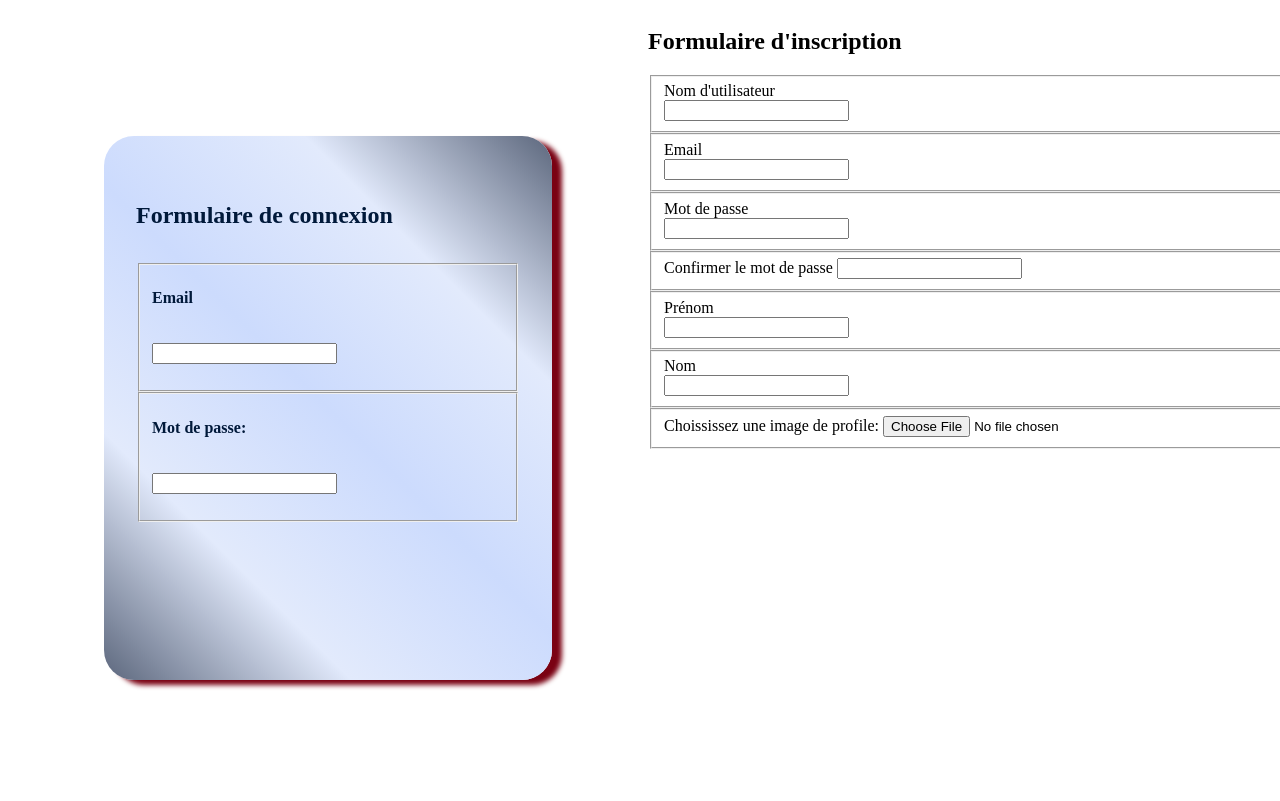
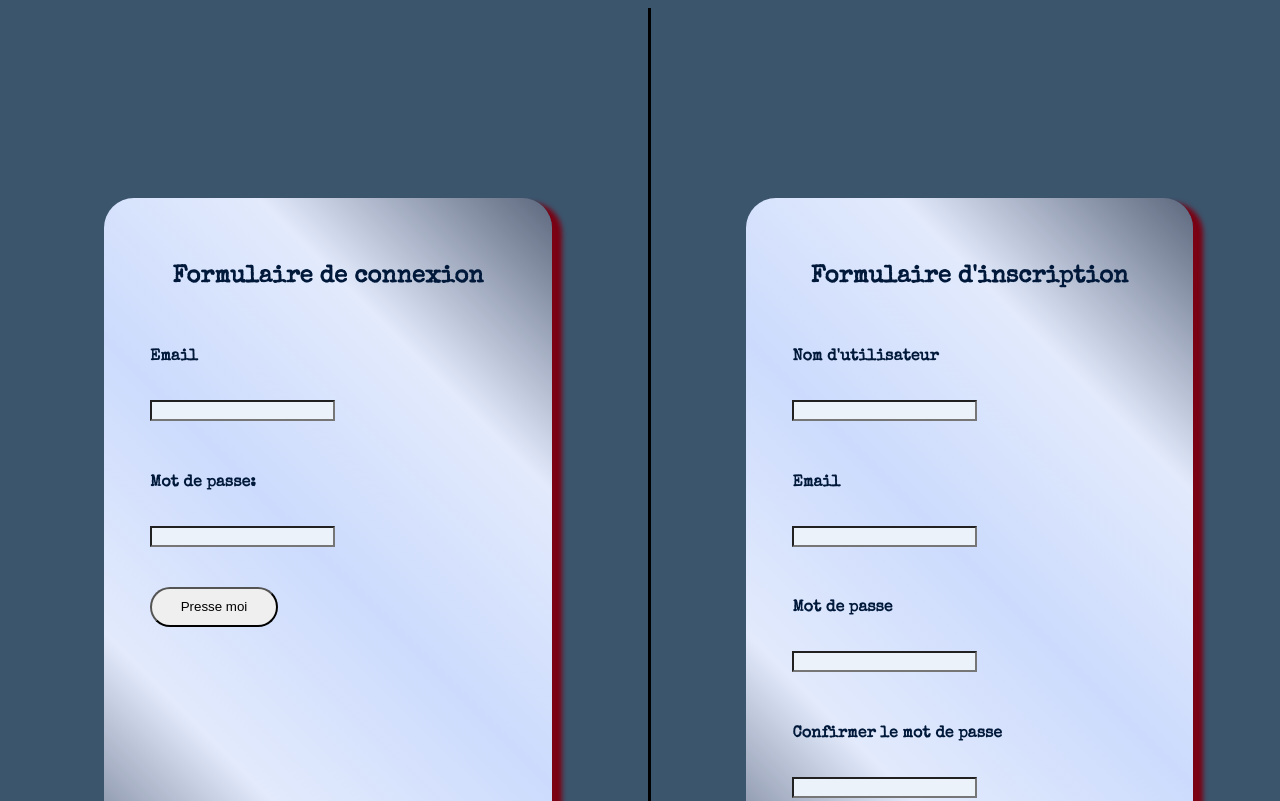
Before and after one commit to Syndicalix/res03-js-yepages, a plain HTML site: page index.html in a window 1280 px wide. Shown: the top 801 px of the page. Drawn offline with nearby package versions, Linux system fonts and the light colour scheme.

Commit message:
Projet Yepages Update

```diff
--- a/assets/styles/sass/style.scss
+++ b/assets/styles/sass/style.scss
@@ -2,15 +2,16 @@ body {
     font-style: "Montserrat";
     width: 100vw;
     height: 100vh;
+    background-color: #3B556D;
     main {
         display: grid;
         grid-template-columns: 1fr 1fr;
         width: 100%;
-        height: 100vh;
+        height: 100%;
         .left {
             display:grid;
             grid-column: 1 / 2;
-            form {
+            & > form {
                 padding: 2rem;
                 font-family: 'Special Elite';
                 height: 60%;
@@ -25,16 +26,68 @@ body {
                 border-radius: 30px;
                 box-shadow: 10px 5px 5px #7A0213;
                 h2 {
+                    text-align: center;
+                }
                     fieldset {
                         border: none;
                         label {
+                              display: grid;
+                              align-items: start;
+                              justify-content: space-between;
+                        }
                             input {
+                                background-color: #EBF2FA;
+                            }
+                        button {
+                            height: 5vh;
+                            width: 10vw;
+                            border-radius: 30px;
+                            align-self: center;
+                            justify-self: center;
 
-                            }
+                        }
                         }
                     }
                 }
             }
         }
-    }
-}
+        .right {
+                display: grid;
+                grid-column: 2 / 3;
+                border-left: solid;
+                    & > form {
+                    padding: 2rem;
+                    font-family: 'Special Elite';
+                    height: 60%;
+                    width: 60%;
+                    align-self: center;
+                    justify-self: center;
+                    background: linear-gradient(45deg, #5c677d, #e2eafc, #ccdbfd, #e2eafc, #5c677d);
+                    color:  #00193A;
+                    font-size: 1rem;
+                    line-height: 55px;
+                    font-weight: bold;
+                    border-radius: 30px;
+                    box-shadow: 10px 5px 5px #7A0213;
+                h2 {
+                    text-align: center;
+                }
+                    fieldset {
+                        border: none;
+                        label {
+                              display: grid;
+                              align-items: start;
+                              justify-content: space-between;
+                        }
+                            input {
+                                background-color: #EBF2FA;
+                            }
+                        button {
+                            height: 5vh;
+                            width: 10vw;
+                            border-radius: 30px;
+                        }
+
+                        }
+                    }
+                }
--- a/index.html
+++ b/index.html
@@ -6,6 +6,8 @@
         <link rel="preconnect" href="https://fonts.googleapis.com/%22%3E">
         <link rel="preconnect" href="https://fonts.gstatic.com/" crossorigin>
         <link href="https://fonts.googleapis.com/css2?family=Montserrat:wght@100;300;400;500;600;700;800;900&display=swap" rel="stylesheet">
+        <link href='https://fonts.googleapis.com/css?family=Special Elite' rel='stylesheet'>
+        <link href='https://fonts.googleapis.com/css?family=Montserrat' rel='stylesheet'>
         <link rel="stylesheet" href="assets/styles/css/style.css" />
     </head>
     <body>
@@ -14,12 +16,15 @@
                 <form>
                     <h2>Formulaire de connexion</h2>
                     <fieldset>
-                        <label for="email">Email</label><br>
+                        <label for="email">Email</label>
                         <input type="email" name="email"/>
                     </fieldset>
                     <fieldset>
-                        <label for="password">Mot de passe:</label><br>
+                        <label for="password">Mot de passe:</label>
                         <input type="password" name="password"/>
+                    </fieldset>
+                    <fieldset>
+                        <button id="button" type="submit" value="Direction le Gulag">Presse moi</button>
                     </fieldset>
                 </form>
             </section>
@@ -28,15 +33,15 @@
                 <form>
                     <h2>Formulaire d'inscription</h2>
                     <fieldset>
-                        <label for="username">Nom d'utilisateur</label><br>
+                        <label for="username">Nom d'utilisateur</label>
                         <input type="text" name="username"/>
                     </fieldset>
                     <fieldset>
-                         <label for="email">Email</label><br>
+                         <label for="email">Email</label>
                          <input type="email" name="email"/>
                     </fieldset>
                     <fieldset>
-                          <label for="password">Mot de passe</label><br>
+                          <label for="password">Mot de passe</label>
                           <input type="password" name="password"/>
                     </fieldset>
                     <fieldset>
@@ -44,16 +49,19 @@
                           <input type="password" name="confirmpwd"/>
                     </fieldset>
                     <fieldset>
-                          <label for="surname">Prénom</label><br>
+                          <label for="surname">Prénom</label>
                           <input type="text" name="surname"/>
                     </fieldset>
                     <fieldset>
-                          <label for="name">Nom</label><br>
+                          <label for="name">Nom</label>
                           <input type="text" name="name"/>
                     </fieldset>
                     <fieldset>
                           <label for="avatar">Choississez une image de profile:</label>
                           <input type="file" id="avatar" name="avatar" accept="image/png, image/jpeg">
+                    </fieldset>
+                    <fieldset>
+                        <button id="button" type="submit" value="Direction le Gulag">Presse moi</button>
                     </fieldset>
                 </form>
             </section>
```
Also changed, not shown: assets/styles/css/style.css, 1 other file.
